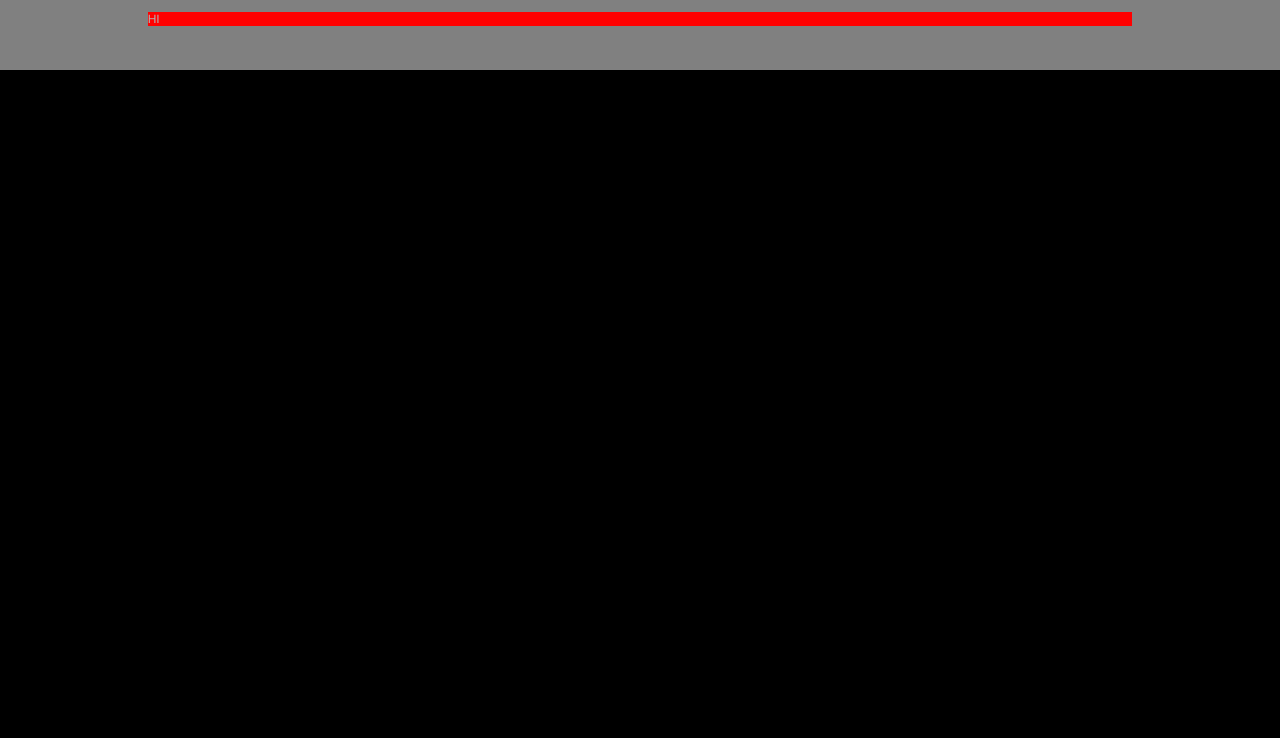
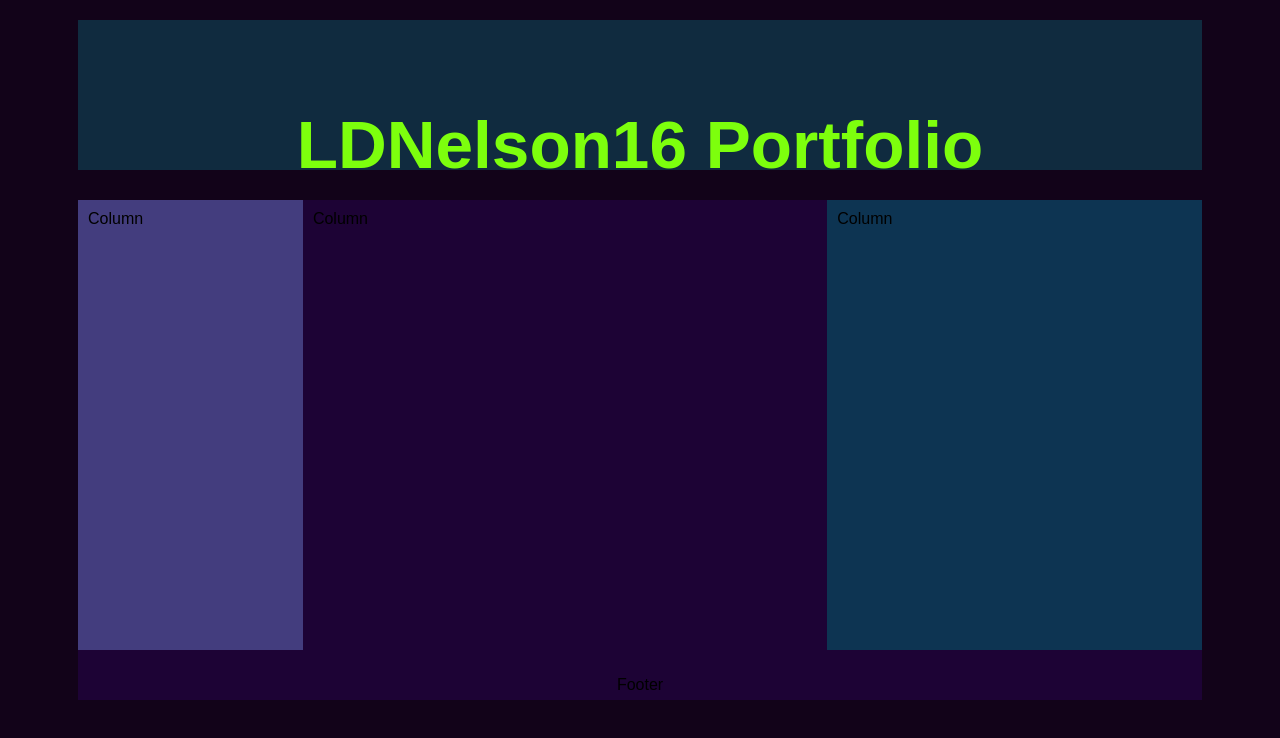
Before and after one commit to ldnelson16/ldnelson16-og-website, a plain HTML site: page index.html in a window 1280 px wide. Drawn offline with Linux system fonts and the light colour scheme.

Commit message:
Making website look good

```diff
--- a/css/stylesmain.css
+++ b/css/stylesmain.css
@@ -1,30 +1,84 @@
 * {
-  padding: 0;
-  margin: 0;
-  border: 0;
-  font-size: 12px;
-  font-family: 'Helvetica', Arial, sans-serif;
-  color: #b2b2b2;
-}
-body {
-  background-color: black;
-}
-.parent {
-display: grid;
-grid-template-columns: 1fr .2fr repeat(8, 1fr) .2fr 1fr;
-grid-template-rows: 1.5fr .2fr repeat(2, 1fr) .1fr repeat(5, 1fr) .2fr 1fr;
-grid-column-gap: 0px;
-grid-row-gap: 0px;
-background-color: gray;
+  box-sizing: border-box;
 }
 
-.div1 {
-  grid-area: 3 / 3 / 5 / 11;
-  background-color: red;
- }
-.div2 { grid-area: 6 / 8 / 11 / 11; }
-.div3 { grid-area: 6 / 3 / 11 / 5; }
-.div4 { grid-area: 6 / 5 / 11 / 8; }
-.div5 { grid-area: 2 / 2 / 12 / 12; }
-.div6 { grid-area: 1 / 1 / 2 / 13; }
-.div7 { grid-area: 3 / 1 / 11 / 2; }
+body {
+  font-family: Arial, Helvetica, sans-serif;
+  background-color: #120319;
+}
+
+/* Style the header */
+.header {
+  grid-area: header;
+  background-color: #102b3f;
+  padding: 30px;
+  text-align: center;
+  font-size: 45px;
+  color: #7dff0d;
+  height: 150px;
+}
+.nav {
+  grid-area: nav;
+  background-color: #120319;
+  padding: 10px;
+  text-align: center;
+  font-size: 20px;
+  height: 30px
+}
+
+/* The grid container */
+.grid-container {
+  display: grid;
+  margin-top: 20px;
+  margin-left: 70px;
+  margin-right: 70px;
+  grid-template-areas:
+    'header header header header header header'
+    'nav nav nav nav nav nav'
+    'left middle middle middle right right'
+    'footer footer footer footer footer footer';
+  /* grid-column-gap: 10px; - if you want gap between the columns */
+}
+
+.left,
+.middle,
+.right {
+  padding: 10px;
+  height: 450px; /* Should be removed. Only for demonstration */
+}
+
+/* Style the left column */
+.left {
+  grid-area: left;
+}
+
+/* Style the middle column */
+.middle {
+  grid-area: middle;
+}
+
+/* Style the right column */
+.right {
+  grid-area: right;
+}
+
+/* Style the footer */
+.footer {
+  grid-area: footer;
+  background-color: #1d0335;
+  padding: 10px;
+  text-align: center;
+  height: 50px;
+}
+
+/* Responsive layout - makes the three columns stack on top of each other instead of next to each other */
+@media (max-width: 600px) {
+  .grid-container  {
+    grid-template-areas:
+      'nav header header header header header'
+      'nav left left left left left'
+      'nav middle middle middle middle middle'
+      'nav right right right right right'
+      'nav footer footer footer footer footer';
+  }
+}
--- a/index.html
+++ b/index.html
@@ -1,20 +1,26 @@
 <!DOCTYPE html>
-<html lang="en" dir="ltr">
- <head>
-  <link rel="stylesheet" type="text/css" href="css/stylesmain.css"/>
-  <meta charset="UTF-8"/>
-  <meta name="viewport" content="width=device-width, initial-scale=1.0" />
-  <title>LDNelson16 Home</title>
- </head>
- <body>
-  <div class="parent">
-    <div class="div1">HI </div>
-    <div class="div2"> </div>
-    <div class="div3"> </div>
-    <div class="div4"> </div>
-    <div class="div5"> </div>
-    <div class="div6"> </div>
-    <div class="div7"> </div>
-    </div>
- </body>
+<html>
+<head>
+  <link rel="stylesheet" href="css/stylesmain.css">
+</head>
+<body>
+
+<div class="grid-container">
+  <div class="header">
+    <h2>LDNelson16 Portfolio</h2>
+  </div>
+  <div class="nav">
+    <h2>Nav</h2>
+  </div>
+
+  <div class="left" style="background-color:#433d7e;">Column</div>
+  <div class="middle" style="background-color:#1d0335;">Column</div>
+  <div class="right" style="background-color:#0d3452;">Column</div>
+
+  <div class="footer">
+  <p>Footer</p>
+  </div>
+</div>
+
+</body>
 </html>
```
Also changed, not shown: 1 other file.
